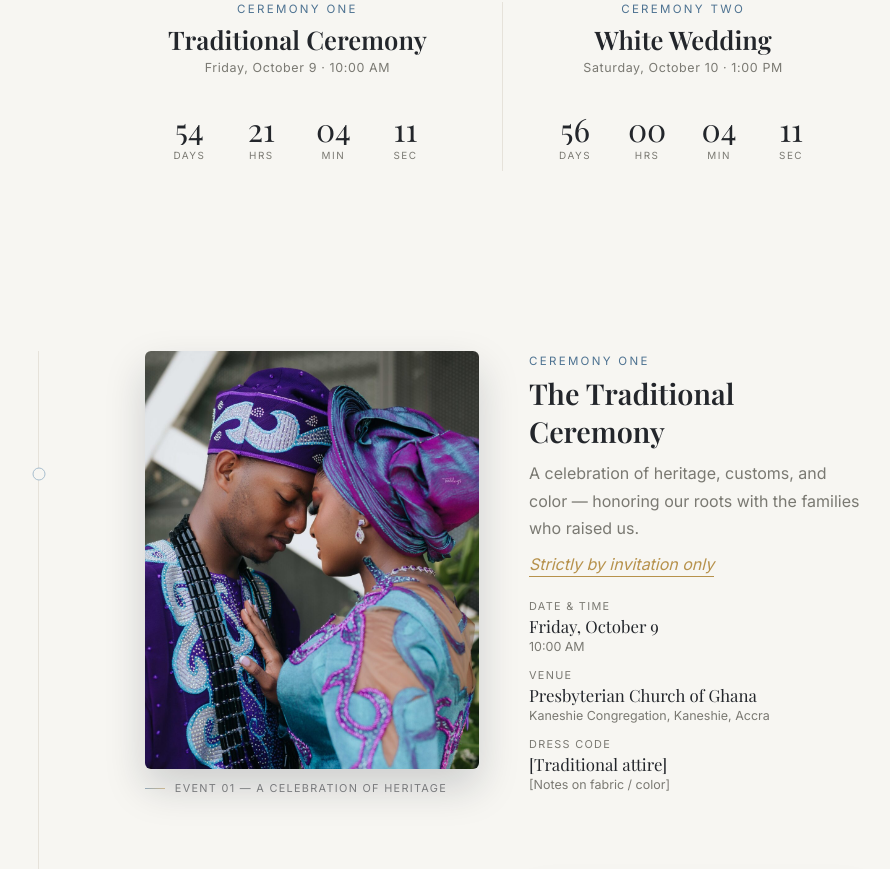
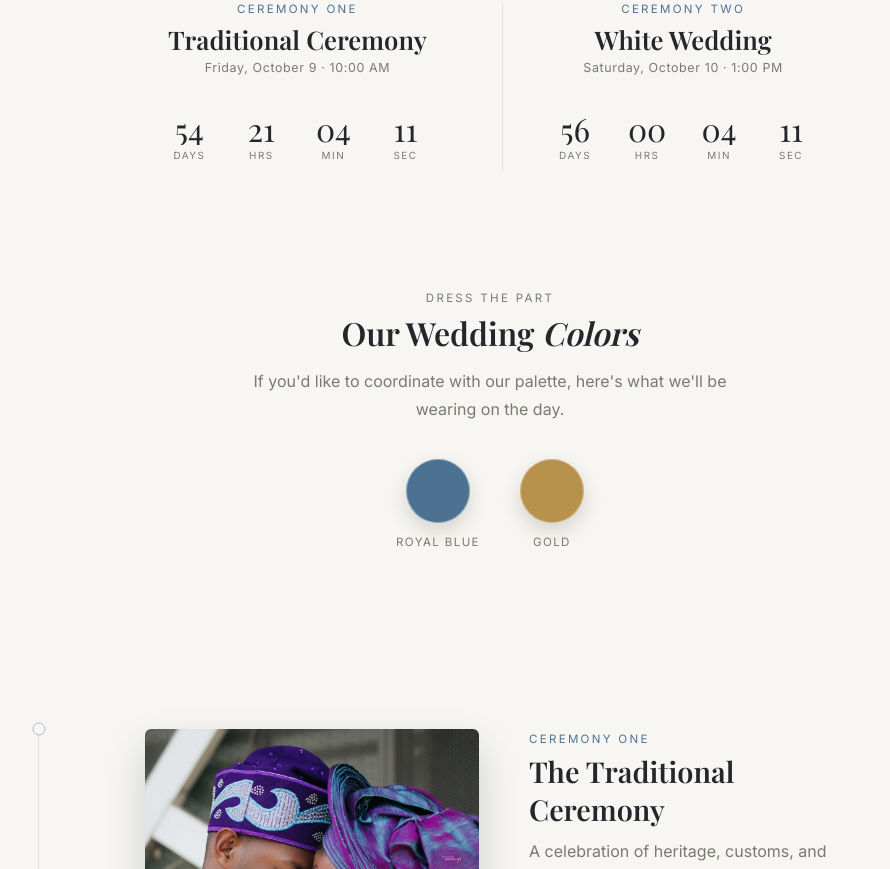
Before and after one commit to fiificode/wedding-next, a Next.js app: page /details in a window 1280 px wide. Shown: the part 566-1435 px from the top of the page, without its empty margins (150-1040 px from the left). Built offline with nearby package versions, Linux system fonts and the light colour scheme.

Commit message:
Add wedding color palette section to DetailsPage and RSVP contact information to RsvpPage. Updated global CSS for new styles including color swatches and RSVP contact layout for improved user experience.

```diff
--- a/app/details/page.jsx
+++ b/app/details/page.jsx
@@ -87,6 +87,46 @@ export default function DetailsPage() {
             <h4>White Wedding</h4>
             <div className="cd-meta">Saturday, October 10 · 1:00 PM</div>
             <Countdown date="2026-10-10T13:00:00" />
+          </div>
+        </div>
+      </div>
+
+      <div className="chapter-body colors-block">
+        <div className="eyebrow">DRESS THE PART</div>
+        <h3
+          style={{
+            fontFamily: "var(--font-serif)",
+            fontSize: "2rem",
+            marginTop: 6,
+          }}
+        >
+          Our Wedding <em style={{ fontStyle: "italic" }}>Colors</em>
+        </h3>
+        <p
+          style={{
+            color: "var(--muted)",
+            maxWidth: 480,
+            margin: "14px auto 0",
+            lineHeight: 1.7,
+          }}
+        >
+          If you&apos;d like to coordinate with our palette, here&apos;s
+          what we&apos;ll be wearing on the day.
+        </p>
+        <div className="color-swatches">
+          <div className="color-swatch">
+            <span
+              className="color-circle"
+              style={{ background: "var(--accent1)" }}
+            />
+            <span className="color-swatch-label">Royal Blue</span>
+          </div>
+          <div className="color-swatch">
+            <span
+              className="color-circle"
+              style={{ background: "var(--accent3)" }}
+            />
+            <span className="color-swatch-label">Gold</span>
           </div>
         </div>
       </div>
--- a/app/globals.css
+++ b/app/globals.css
@@ -726,6 +726,37 @@ button {
   margin-top: 18px;
 }
 
+/* wedding colors */
+.colors-block {
+  text-align: center;
+}
+.color-swatches {
+  display: flex;
+  justify-content: center;
+  flex-wrap: wrap;
+  gap: 40px;
+  margin-top: 36px;
+}
+.color-swatch {
+  display: flex;
+  flex-direction: column;
+  align-items: center;
+  gap: 12px;
+}
+.color-circle {
+  display: block;
+  width: 64px;
+  height: 64px;
+  border-radius: 50%;
+  box-shadow: 0 8px 20px rgba(35, 30, 20, 0.16), inset 0 0 0 1px rgba(255, 255, 255, 0.35);
+}
+.color-swatch-label {
+  font-size: 0.72rem;
+  letter-spacing: 0.12em;
+  text-transform: uppercase;
+  color: var(--muted);
+}
+
 /* detail blocks (alternating, reuses .moment layout) */
 .detail-block-list {
   margin-top: 20px;
@@ -1531,6 +1562,62 @@ button {
   opacity: 0.85;
 }
 
+.rsvp-contact {
+  max-width: 480px;
+  margin: 56px auto 0;
+  padding-top: 40px;
+  border-top: 1px solid var(--border);
+  text-align: center;
+}
+.chapter.on-dark .rsvp-contact {
+  border-top-color: rgba(255, 255, 255, 0.14);
+}
+.rsvp-contact .eyebrow {
+  justify-content: center;
+}
+.rsvp-contact-note {
+  margin-top: 8px;
+  font-size: 0.9rem;
+  color: var(--muted);
+  line-height: 1.6;
+}
+.rsvp-contact-list {
+  margin-top: 22px;
+  display: flex;
+  flex-wrap: wrap;
+  justify-content: center;
+  gap: 22px 40px;
+}
+.rsvp-contact-person {
+  display: flex;
+  flex-direction: column;
+  align-items: center;
+  gap: 4px;
+}
+.rsvp-contact-name {
+  font-family: var(--font-serif);
+  font-style: italic;
+  font-size: 1.1rem;
+  color: var(--accent1);
+}
+.rsvp-contact-phones {
+  display: flex;
+  align-items: center;
+  gap: 6px;
+  font-size: 0.85rem;
+  color: var(--muted);
+}
+.rsvp-contact-phones a {
+  color: var(--ink);
+  transition: color 0.2s;
+}
+.chapter.on-dark .rsvp-contact-phones a {
+  color: var(--offwhite);
+}
+.rsvp-contact-phones a:hover {
+  color: var(--accent1);
+}
+
 /* trivia — full quiz */
 .quiz-wrap {
   max-width: 560px;
```
Also changed, not shown: app/rsvp/page.jsx (+23 -0 lines).
